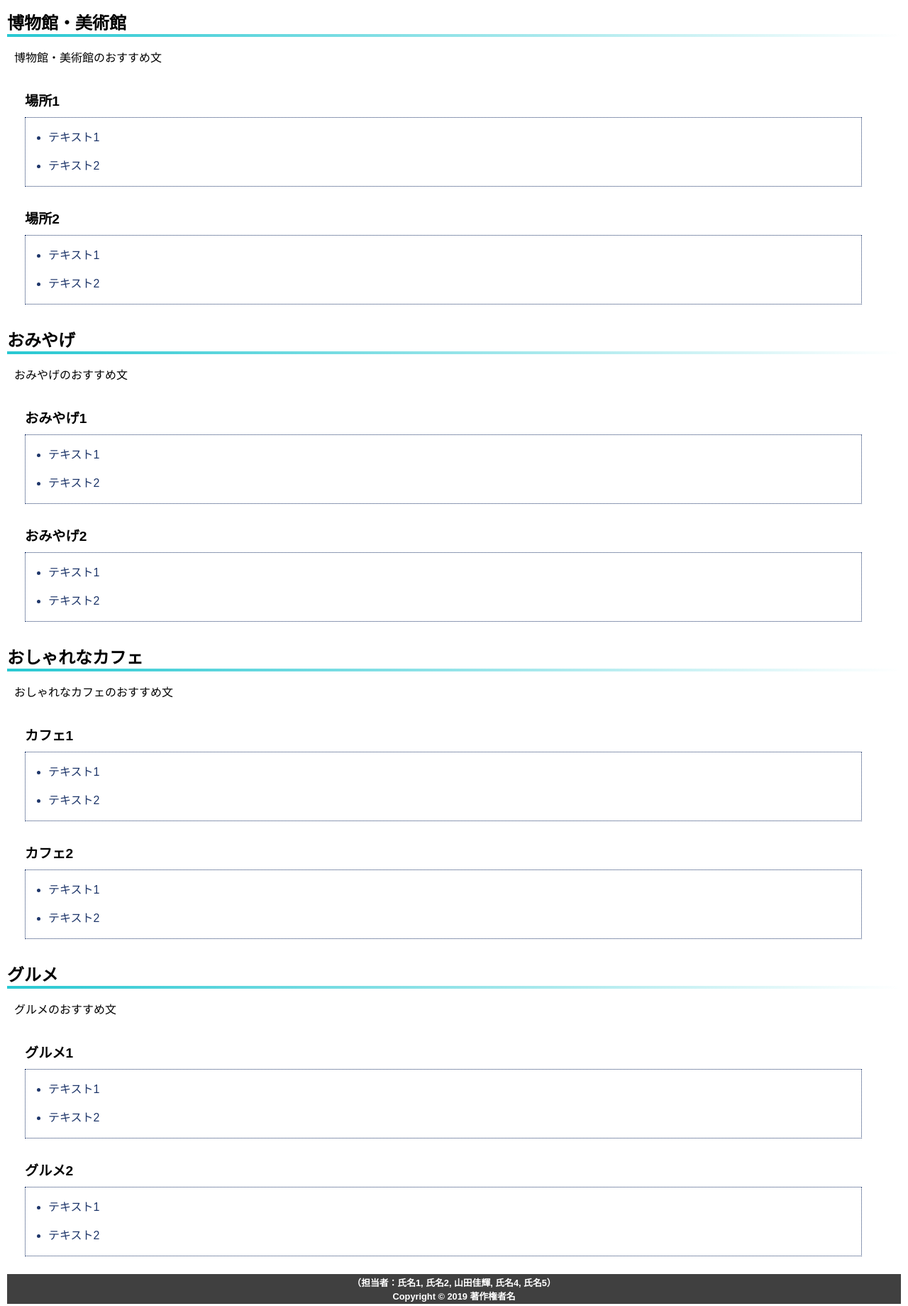
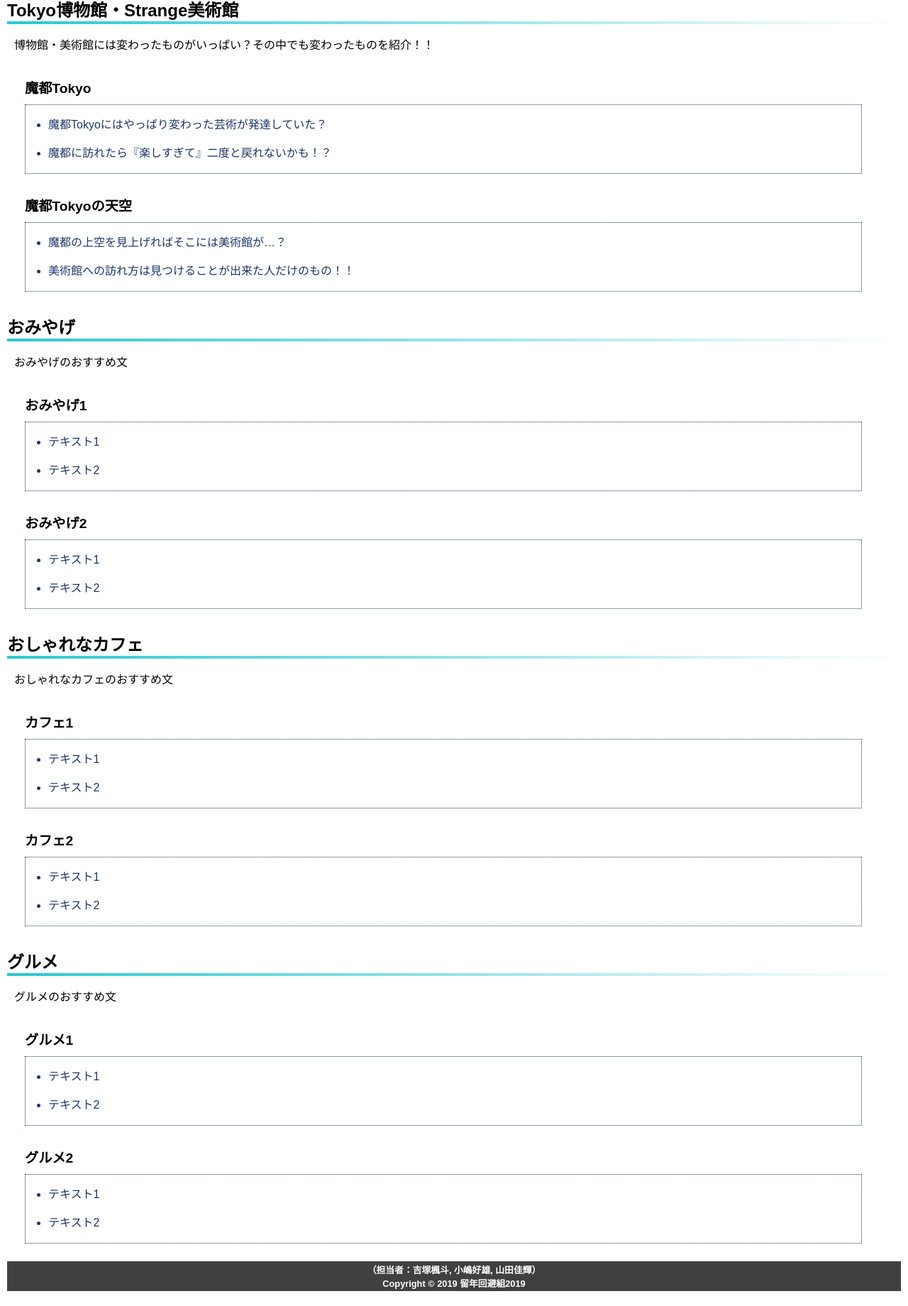
Before and after one commit to FutoYoshizuka/TokyoHTML1, a plain HTML site: page index.html in a window 1280 px wide. Shown: the part 538-2378 px from the top of the page at 71% size. Drawn offline with Linux system fonts and the light colour scheme.

Commit message:
まーじ

```diff
--- a/index.html
+++ b/index.html
@@ -1,143 +1,3 @@
-<<<<<<< HEAD
-<!doctype html>
-<html lang="ja">
-<head>
-    <meta charset="utf-8">
-    <title>東京観光ガイド</title>
-    <link href="css/ress.css" rel="stylesheet" type="text/css">
-    <link href="css/main.css" rel="stylesheet" type="text/css">
-</head>
-<body>
-
-<header>
-    <h1>東京観光ガイド</h1>
-    <p>絶対にハズレのない東京の名店・名物を余さずに紹介します！</p>
-</header>
-
-<main>
-<article>
-
-<section>
-    <h2>水族館・動物園</h2>
-    <p>水族館・動物園のおすすめ文</p>
-
-    <dl>
-        <dt>場所1</dt>
-        <dd>
-            <ul>
-                <li>テキスト1</li>
-                <li>テキスト2</li>
-            </ul>
-        </dd>
-        <dt>場所2</dt>
-        <dd>
-            <ul>
-                <li>テキスト1</li>
-                <li>テキスト2</li>
-            </ul>
-        </dd>
-    </dl>
-</section>
-
-<section>
-    <h2>博物館・美術館</h2>
-    <p>博物館・美術館のおすすめ文</p>
-
-    <dl>
-        <dt>場所1</dt>
-        <dd>
-            <ul>
-                <li>テキスト1</li>
-                <li>テキスト2</li>
-            </ul>
-        </dd>
-        <dt>場所2</dt>
-        <dd>
-            <ul>
-                <li>テキスト1</li>
-                <li>テキスト2</li>
-            </ul>
-        </dd>
-    </dl>
-</section>
-
-<section>
-    <h2>おみやげ</h2>
-    <p>おみやげのおすすめ文</p>
-
-    <dl>
-        <dt>おみやげ1</dt>
-        <dd>
-            <ul>
-                <li>テキスト1</li>
-                <li>テキスト2</li>
-            </ul>
-        </dd>
-        <dt>おみやげ2</dt>
-        <dd>
-            <ul>
-                <li>テキスト1</li>
-                <li>テキスト2</li>
-            </ul>
-        </dd>
-    </dl>
-</section>
-
-<section>
-    <h2>おしゃれなカフェ</h2>
-    <p>おしゃれなカフェのおすすめ文</p>
-
-    <dl>
-        <dt>カフェ1</dt>
-        <dd>
-            <ul>
-                <li>テキスト1</li>
-                <li>テキスト2</li>
-            </ul>
-        </dd>
-        <dt>カフェ2</dt>
-        <dd>
-            <ul>
-                <li>テキスト1</li>
-                <li>テキスト2</li>
-            </ul>
-        </dd>
-    </dl>
-</section>
-
-<section>
-    <h2>グルメ</h2>
-    <p>グルメのおすすめ文</p>
-    <dl>
-        <dt>グルメ1</dt>
-        <dd>
-            <ul>
-                <li>テキスト1</li>
-                <li>テキスト2</li>
-            </ul>
-        </dd>
-        <dt>グルメ2</dt>
-        <dd>
-            <ul>
-                <li>テキスト1</li>
-                <li>テキスト2</li>
-            </ul>
-        </dd>
-    </dl>
-</section>
-
-</article>
-</main>
-
-<footer>
-    <p>（担当者：氏名1, 氏名2, 山田佳輝, 氏名4, 氏名5）</p>
-    <p>Copyright &copy 2019 著作権者名</p>
-</footer>
-
-</body>
-</html>
-
-=======
 <!doctype html>
 <html lang="ja">
 <head>
@@ -275,5 +135,3 @@
 
 </body>
 </html>
-
->>>>>>> 9f07a572abf189a97feb166df5ca7e294a5ee621
```
